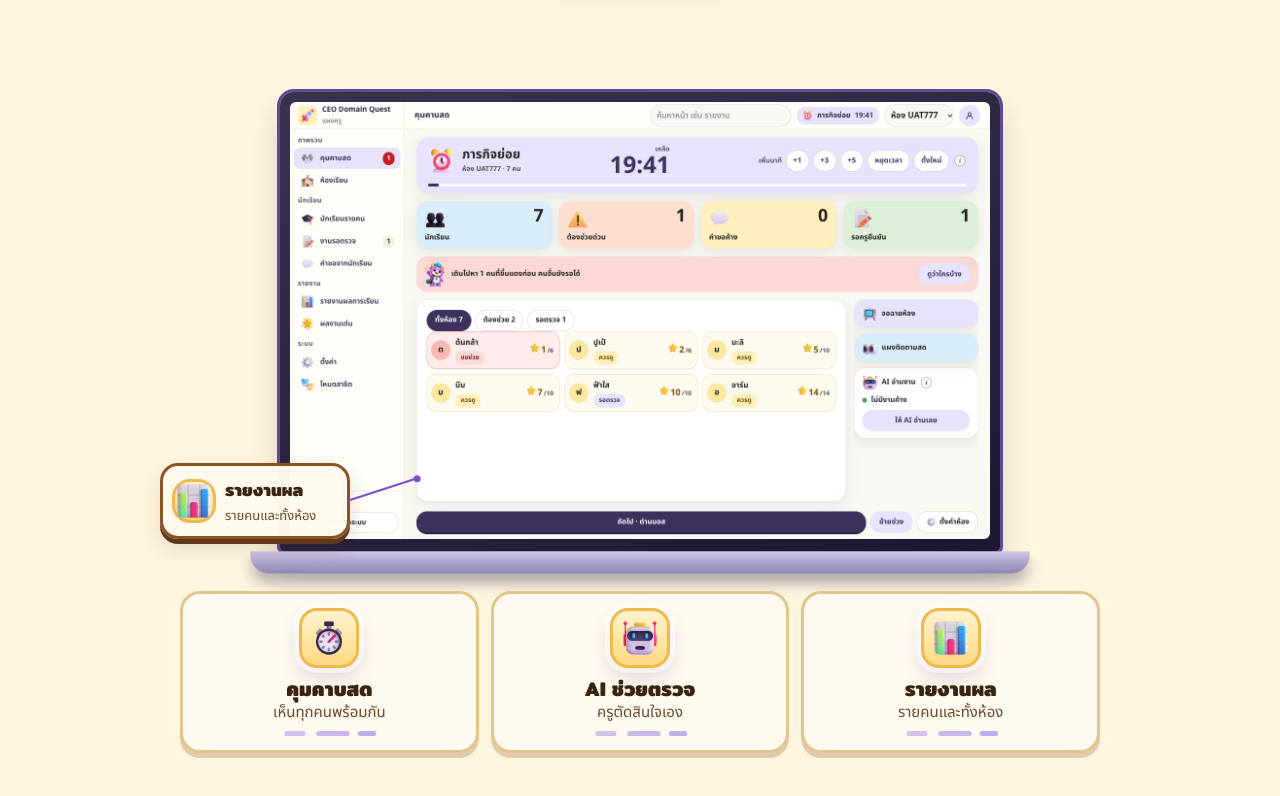
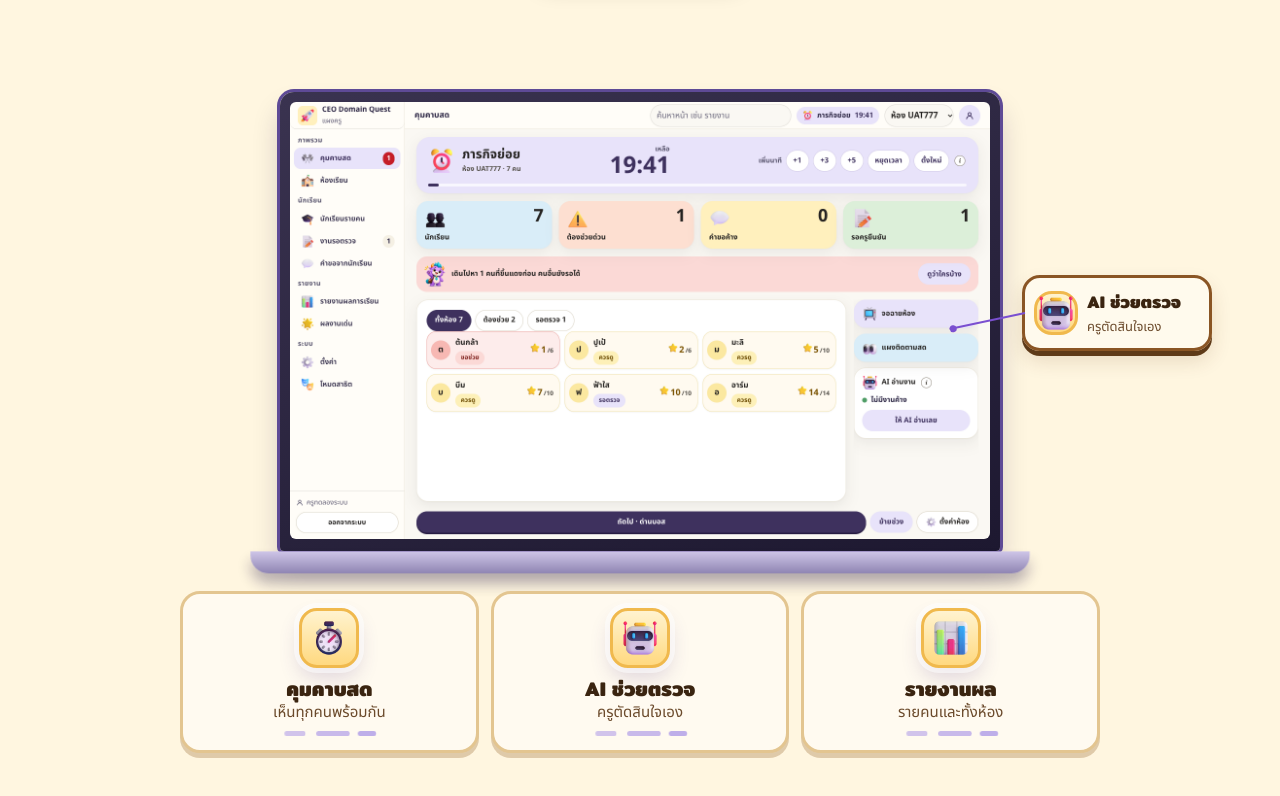
Before and after one commit to NATX0XD/ceo-domain-quest, a Next.js app: page /landing in a window 1280 px wide. Shown: the part 7225-8021 px from the top of the page. Built offline with nearby package versions, Linux system fonts and the light colour scheme.

Commit message:
fix(landing): teacher callouts after lid opens, sharp screen
Co-Authored-By: Codex <noreply@openai.com>

```diff
--- a/components/landing/landing.css
+++ b/components/landing/landing.css
@@ -377,13 +377,13 @@ body:has(.ld) { height: auto; min-height: 100dvh; overflow: visible; overscroll-
 .ld-teacher-callout small { color: var(--ld-ink-2); font-size: 13px; }
 .ld-callout-line { position: absolute; width: clamp(34px, 6vw, 86px); height: 2px; background: var(--ld-purple); }
 .ld-callout-line::after { content: ''; position: absolute; width: 7px; height: 7px; border-radius: 50%; background: var(--ld-purple); top: -2.5px; }
-.ld-teacher-callout--1 { left: max(0px, calc(50% - 510px)); top: 17%; }
+.ld-teacher-callout--1 { left: max(-40px, calc(50% - 572px)); top: 17%; }
 .ld-teacher-callout--1 .ld-callout-line { right: calc(clamp(34px, 6vw, 86px) * -1); transform: rotate(12deg); transform-origin: left; }
 .ld-teacher-callout--1 .ld-callout-line::after { right: 0; }
-.ld-teacher-callout--2 { right: max(0px, calc(50% - 510px)); top: 38%; }
+.ld-teacher-callout--2 { right: max(-40px, calc(50% - 572px)); top: 38%; }
 .ld-teacher-callout--2 .ld-callout-line { left: calc(clamp(34px, 6vw, 86px) * -1); transform: rotate(-12deg); transform-origin: right; }
 .ld-teacher-callout--2 .ld-callout-line::after { left: 0; }
-.ld-teacher-callout--3 { left: max(0px, calc(50% - 480px)); bottom: 7%; }
+.ld-teacher-callout--3 { left: max(-40px, calc(50% - 572px)); bottom: 7%; }
 .ld-teacher-callout--3 .ld-callout-line { right: calc(clamp(34px, 6vw, 86px) * -1); transform: rotate(-18deg); transform-origin: left; }
 .ld-teacher-callout--3 .ld-callout-line::after { right: 0; }
 .ld-teacher-sticky .ld-feats { width: min(100%, 920px); margin: 18px auto 0; }
@@ -402,6 +402,12 @@ body:has(.ld) { height: auto; min-height: 100dvh; overflow: visible; overscroll-
   .ld-teacher-callout { position: relative; inset: auto !important; transform: none !important; }
   .ld-callout-line { display: none; }
   .ld-teacher-sticky .ld-feats { margin-top: 18px; }
+}
+
+@media (min-width: 900px) and (max-width: 1199px) {
+  .ld-teacher-scene .ld-laptop { width: min(100%, 600px); }
+  .ld-teacher-callout--1, .ld-teacher-callout--3 { left: -28px; }
+  .ld-teacher-callout--2 { right: -26px; }
 }
 
 @media (max-width: 600px) {
--- a/components/landing/sections.tsx
+++ b/components/landing/sections.tsx
@@ -165,6 +165,7 @@ const TEACH = [
 
 export function TeacherSection() {
   const [caption, setCaption] = useState(0)
+  const [captionReady, setCaptionReady] = useState(false)
   const [isDesktop, setIsDesktop] = useState(false)
   const [sequenceDone, setSequenceDone] = useState(false)
   const teacherRef = useRef<HTMLDivElement>(null)
@@ -172,8 +173,6 @@ export function TeacherSection() {
   const { scrollYProgress } = useScroll({ target: teacherRef, offset: ['start start', 'end end'] })
   const open = useTransform(scrollYProgress, [0, 0.28, 0.54], [-86, -86, 0])
   const closedOpacity = useTransform(open, [-86, -48, -16], [1, 0, 0])
-  const screenOpacity = useTransform(open, [-86, -18, 0], [0, 0.72, 1])
-  const screenLift = useTransform(scrollYProgress, [0.28, 0.5], [36, 0])
 
   useEffect(() => {
     const media = window.matchMedia('(min-width: 900px)')
@@ -182,6 +181,10 @@ export function TeacherSection() {
     media.addEventListener('change', sync)
     return () => media.removeEventListener('change', sync)
   }, [])
+
+  useEffect(() => {
+    if (reduce) setCaptionReady(true)
+  }, [reduce])
 
   useEffect(() => {
     const syncSequence = () => {
@@ -198,8 +201,9 @@ export function TeacherSection() {
   }, [])
 
   useMotionValueEvent(scrollYProgress, 'change', (value) => {
-    if (reduce) return
-    setCaption(value < 0.48 ? 0 : value < 0.68 ? 1 : 2)
+    const ready = reduce || value >= 0.58
+    setCaptionReady(ready)
+    if (!reduce) setCaption(value < 0.72 ? 0 : value < 0.84 ? 1 : 2)
   })
 
   return (
@@ -212,9 +216,7 @@ export function TeacherSection() {
               <motion.div className="ld-laptop" style={!isDesktop || reduce ? undefined : { perspective: 1200 }}>
                 <motion.div className="ld-laptop-lid" style={!isDesktop || reduce ? undefined : { rotateX: open }}>
                   <div className="ld-laptop-screen">
-                    <motion.div style={!isDesktop || reduce ? undefined : { opacity: screenOpacity, y: screenLift }}>
-                      <Pic src="/manual/teacher-captures/live.png" alt="หน้าคุมคาบสด แสดงรายชื่อนักเรียนและสถานะภารกิจ" width={1440} height={900} sizes="560px" />
-                    </motion.div>
+                    <Pic src="/manual/teacher-captures/live.png" alt="หน้าคุมคาบสด แสดงรายชื่อนักเรียนและสถานะภารกิจ" width={1440} height={900} sizes="560px" />
                   </div>
                 </motion.div>
                   <motion.div className="ld-laptop-closed" aria-hidden style={!isDesktop || reduce ? undefined : { opacity: closedOpacity }}><span>CEO<br />DOMAIN QUEST</span></motion.div>
@@ -223,7 +225,7 @@ export function TeacherSection() {
             </Reveal>
             <div className="ld-teacher-caption" aria-live="polite">
               {TEACH.map((t, i) => (
-              <motion.div key={t.title} className={`ld-teacher-callout ld-teacher-callout--${i + 1}`} animate={{ opacity: reduce || i === caption ? 1 : 0, y: reduce || i === caption ? 0 : 8 }}>
+              <motion.div key={t.title} className={`ld-teacher-callout ld-teacher-callout--${i + 1}`} animate={{ opacity: (!isDesktop || captionReady) && i === caption ? 1 : 0, y: (!isDesktop || captionReady) && i === caption ? 0 : 8 }}>
                   <span className="ld-callout-line" aria-hidden />
                   <span className="ld-card-ico">{icon(t.icon, 30)}</span>
                   <span><b>{t.title}</b><small>{t.note}</small></span>
```
Also changed, not shown: 15 other files (tests, documents, lock files or other folders).
